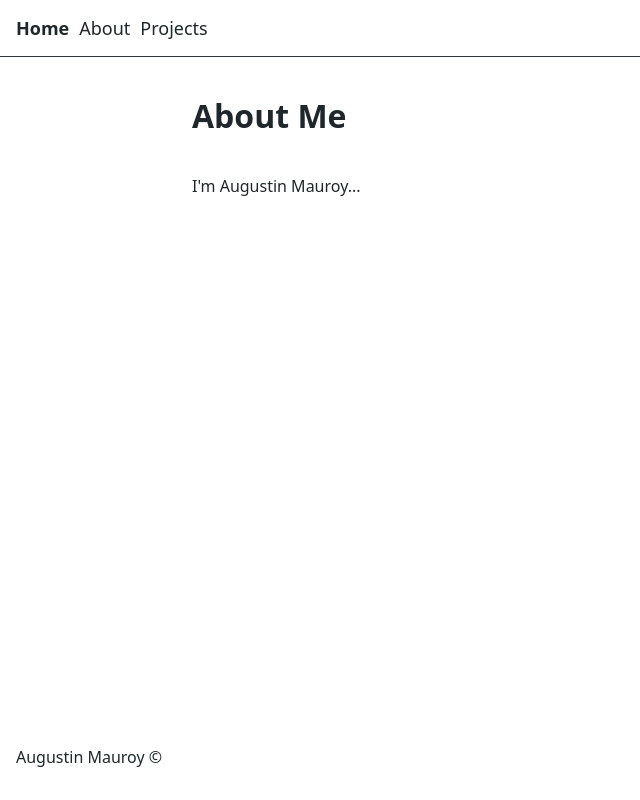
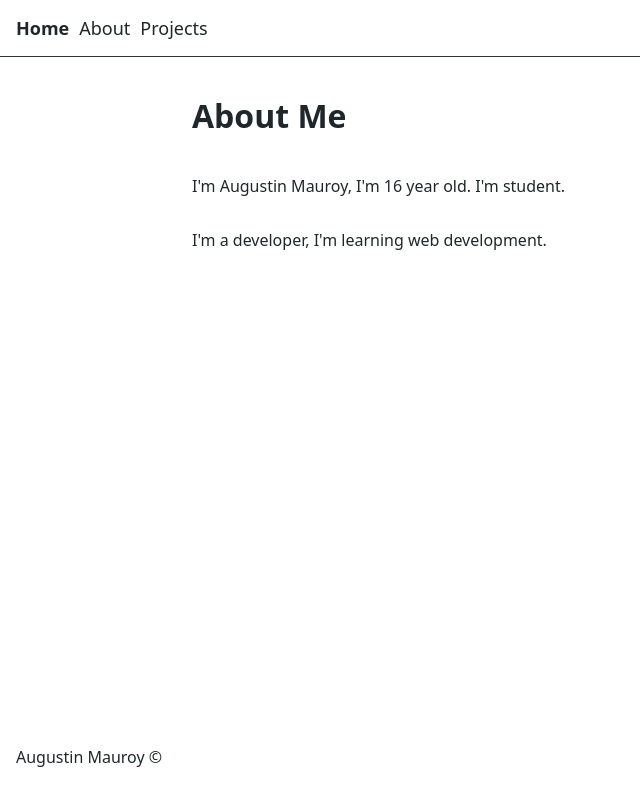
Before and after one commit to AugustinMauroy/augustinmauroy.github.io-old, a Next.js app: page /about in a window 1280 px wide. Shown: the whole page, without its empty margins (0-640 px from the left). Built offline with nearby package versions, Linux system fonts and the light colour scheme.

Commit message:
chore(about):Introduce text

```diff
--- a/pages/about.tsx
+++ b/pages/about.tsx
@@ -6,7 +6,8 @@ export default function About() {
   return (
     <>
         <h1>About Me</h1>
-        <p>I'm Augustin Mauroy...</p>
+        <p>I'm Augustin Mauroy, I'm 16 year old. I'm student.</p>
+        <p>I'm a developer, I'm learning web development.</p>
     </>
   )
 }
```
